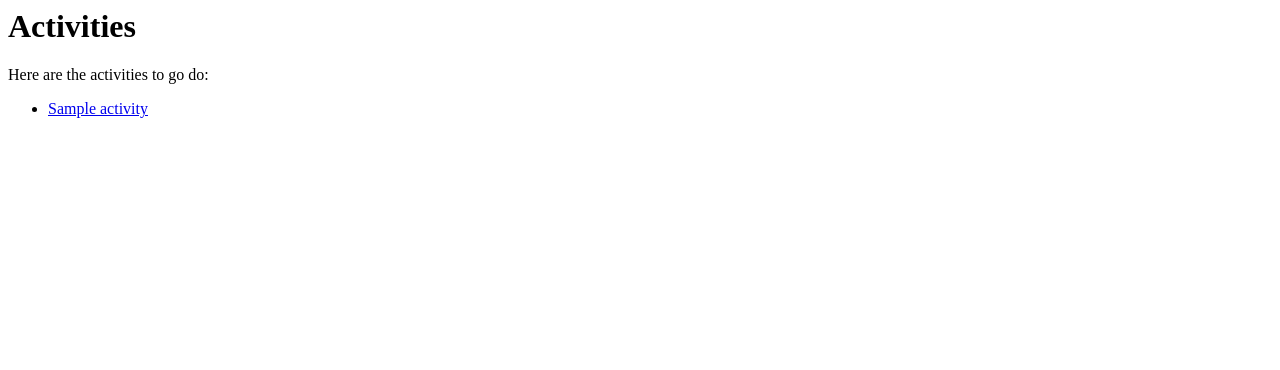
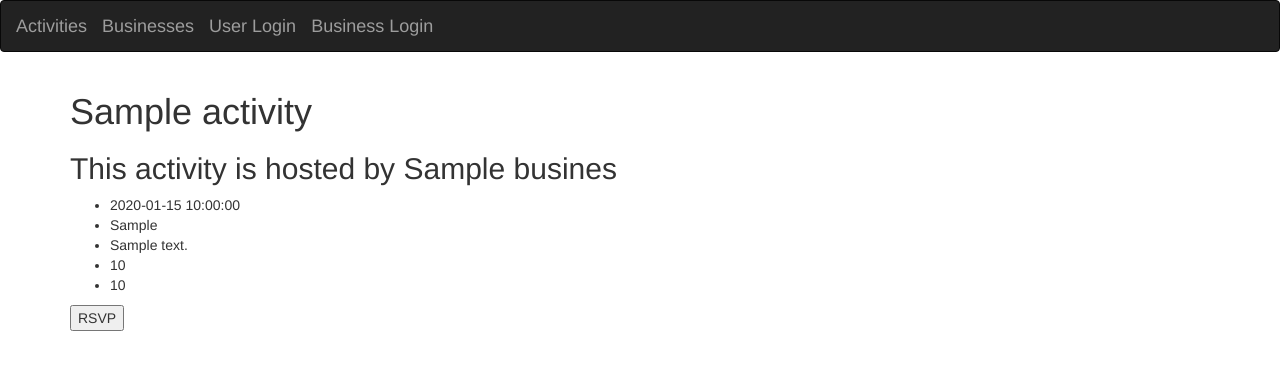
Before and after one commit to chris-swan/walk_ins_welcome, a PHP site: template views/activity.html.twig in a window 1280 px wide. Shown: the top 370 px of the page. Run offline with PHP 8.4, Linux system fonts and the light colour scheme; the template is opened without the code that fills it: most values are stand-ins (such as "Sample title", 1, 10 or a date in 2020); some libraries are stand-ins or nearby versions.

```diff
--- a/app/app.php
+++ b/app/app.php
@@ -50,6 +50,7 @@
         return $app['twig']->render('business.html.twig', array('business' => $business, 'all_activities' => Activity::getAll()));
     });
 
+    //View a list of all businesses
     $app->get("/businesshome", function() use ($app) {
        return $app['twig']->render('businesshome.html.twig', array('businesses'=>Business::getAll()));
     });
@@ -62,7 +63,7 @@
         $business_website = $_POST['business_website'];
         $business_address = $_POST['business_address'];
         $business_contact_email = $_POST['business_contact_email'];
-        $business = new Business($business_name, $business_phone, $business_contact, $business_website, $business_address, $business_contact_email, $business_category_id = null, $id=null);
+        $business = new Business($business_name, $business_phone, $business_contact, $business_website, $business_address, $business_contact_email, $id = null);
         $business->save();
         return $app['twig']->render('businesshome.html.twig', array('businesses' => Business::getAll()));
     });
--- a/views/activity.html.twig
+++ b/views/activity.html.twig
@@ -1,20 +1,41 @@
 <html>
     <head>
         <title>Walk ins Welcome</title>
+        <meta name="viewport" content="width=device-width, initial-scale=1.0, maximum-scale=1.0">
+        <link rel='stylesheet' href='https://maxcdn.bootstrapcdn.com/bootstrap/3.3.1/css/bootstrap.min.css'>
+        <link rel="stylesheet" href="/css/styles.css">
     </head>
     <body>
-        <h1>Activities</h1>
+        <nav class="navbar navbar-inverse">
+        <div class="container-fluid">
+            <div class="navbar-header">
+                <button type="button" class="navbar-toggle collapsed" data-toggle="collapse" data-target="#bs-example-navbar-collapse-1" aria-expanded="false">
+                    <span class="sr-only">Toggle navigation</span>
+                    <span class="icon-bar"></span>
+                    <span class="icon-bar"></span>
+                    <span class="icon-bar"></span>
+                </button>
+                <a class="navbar-brand" href='/'>Activities</a>
+                <a class="navbar-brand" href='/businesses'>Businesses</a>
+                <a class="navbar-brand" href='/userhome'>User Login</a>
+                <a class="navbar-brand" href='/businesshome'>Business Login</a>
+            </div>
+                <div class="collapse navbar-collapse" id="bs-example-navbar-collapse-1">
+            </div>
+        </div>
+        </nav>
+        <div class='container'>
+            <h1>{{ activity.getActivityName }}</h1>
+            <h2>This activity is hosted by {{ business.getBusinessName }}</h2>
+            <ul>
+                <li>{{ activity.getActivityDate }}</li>
+                <li>{{ activity.getActivityLocation }}</li>
+                <li>{{ activity.getActivityDescription }}</li>
+                <li>{{ activity.getActivityPrice }}</li>
+                <li>{{ activity.getActivityQuantity }}</li>
+            </ul>
 
-        {% if activities is not empty %}
-            <p> Here are the activities to go do: </p>
-            <ul>
-                {% for activity in activities %}
-                    <li><a href="/activity/{{ activity.getId }}">{{ activity.getActivityName }}</a></li>
-                {% endfor %}
-            </ul>
-        {% else %}
-            <p>There are no activities today</p>
-        {% endif %}
-
+            <button type='submit'>RSVP</button>
+        </div>
     </body>
 </html>
```
Also changed, not shown: src/Business.php (+4 -16 lines), tests/BusinessTest.php (+23 -91 lines).
